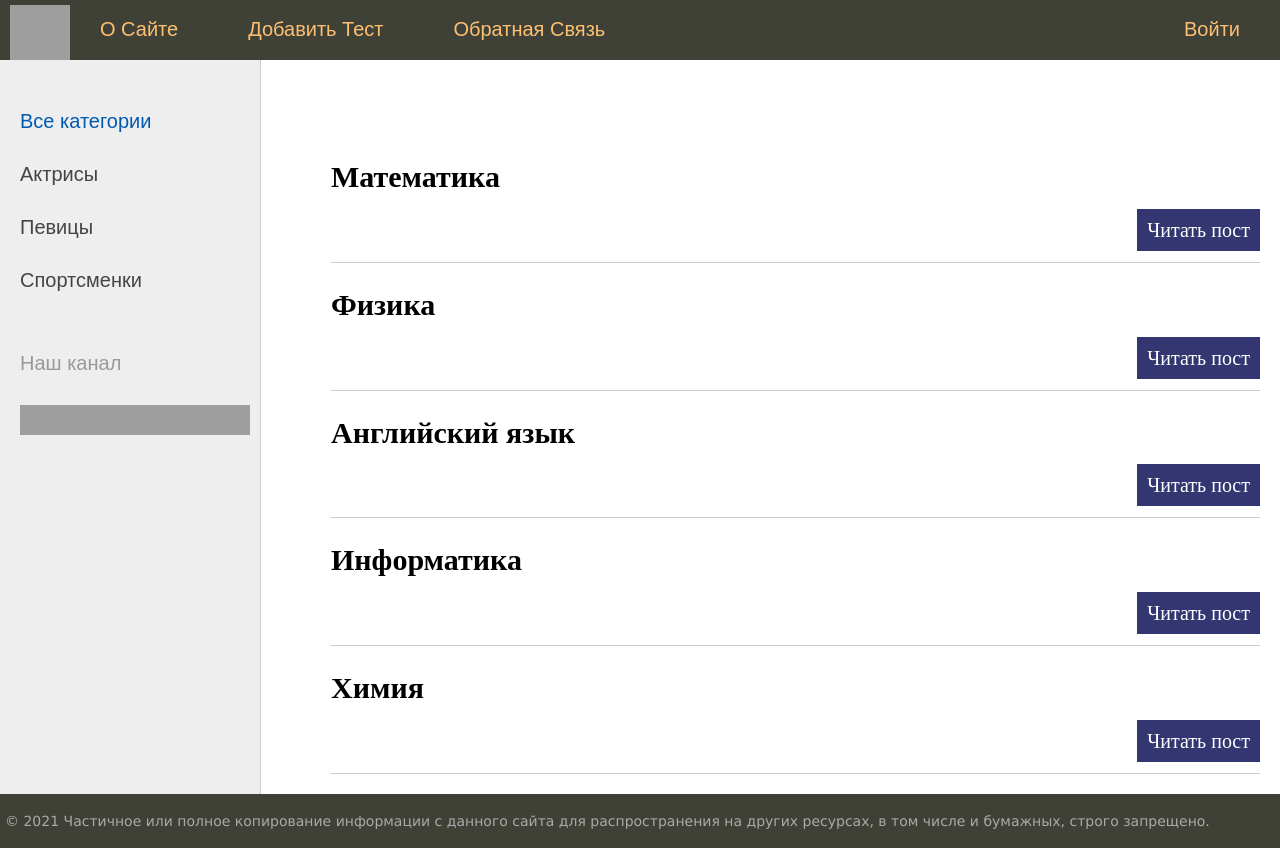
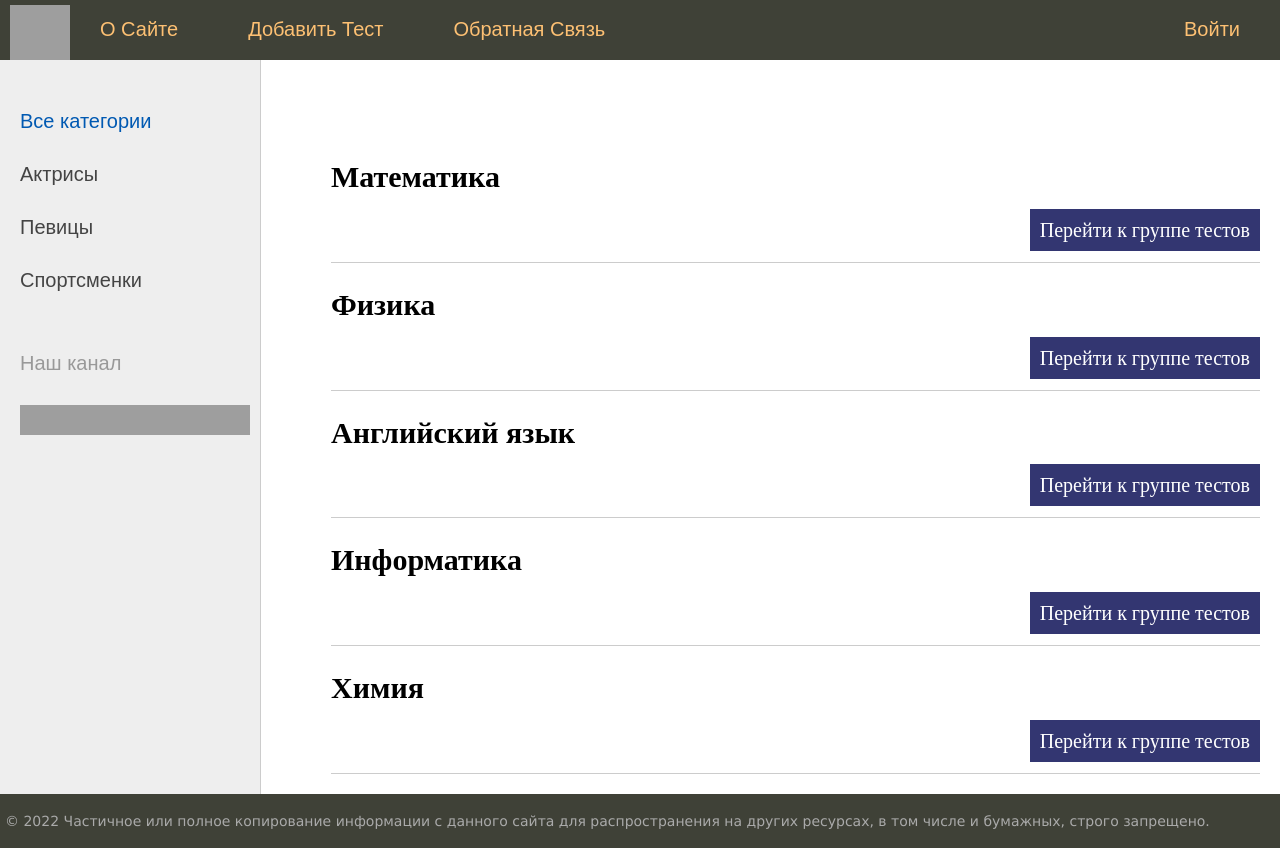
Before and after one commit to PASlednev/tests, a Django app: page / in a window 1280 px wide. Run offline with Django 4.2, Linux system fonts and the light colour scheme; data comes from the database, SQL or seed files in the repository; grey boxes are pictures that could not be loaded.

Commit message:
make model

```diff
--- a/mysite/testsite/templates/testsite/base.html
+++ b/mysite/testsite/templates/testsite/base.html
@@ -1,5 +1,5 @@
 {% load static %}
-
+<!DOCTYPE html>
 <html>
 <head>
 	<title>{{title}}</title>
@@ -43,7 +43,7 @@
 							<li class="share">
 								<p>Наш канал</p>
 								<a class="share-yt"
-								   href="https://www.youtube.com/channel/UClJzWfGWuGJL2t-3dYKcHTA/playlists"
+								   href="https://www.youtube.com/channel/UCcRS5k0XoukN1D7BeLy7rTg"
 								   rel="nofollow" target="_blank"></a>
 							</li>
 						</ul>
@@ -70,7 +70,7 @@
 	<tr>
 		<td valign=top>
 			<div id="footer">
-				<p>&copy; 2021 Частичное или полное копирование информации с данного сайта для распространения на других
+				<p>&copy; 2022 Частичное или полное копирование информации с данного сайта для распространения на других
 					ресурсах, в том числе и бумажных, строго запрещено.</p>
 			</div>
 		</td>
--- a/mysite/testsite/templates/testsite/index.html
+++ b/mysite/testsite/templates/testsite/index.html
@@ -7,7 +7,7 @@
 		{% autoescape on %}
 		{% endautoescape %}
 		<div class="clear"></div>
-		<p class="link-read-post"><a href="#">Читать пост</a></p>
+		<p class="link-read-post"><a href="#">Перейти к группе тестов</a></p>
 	</li>
 	{% endfor %}
 </ul>
```
